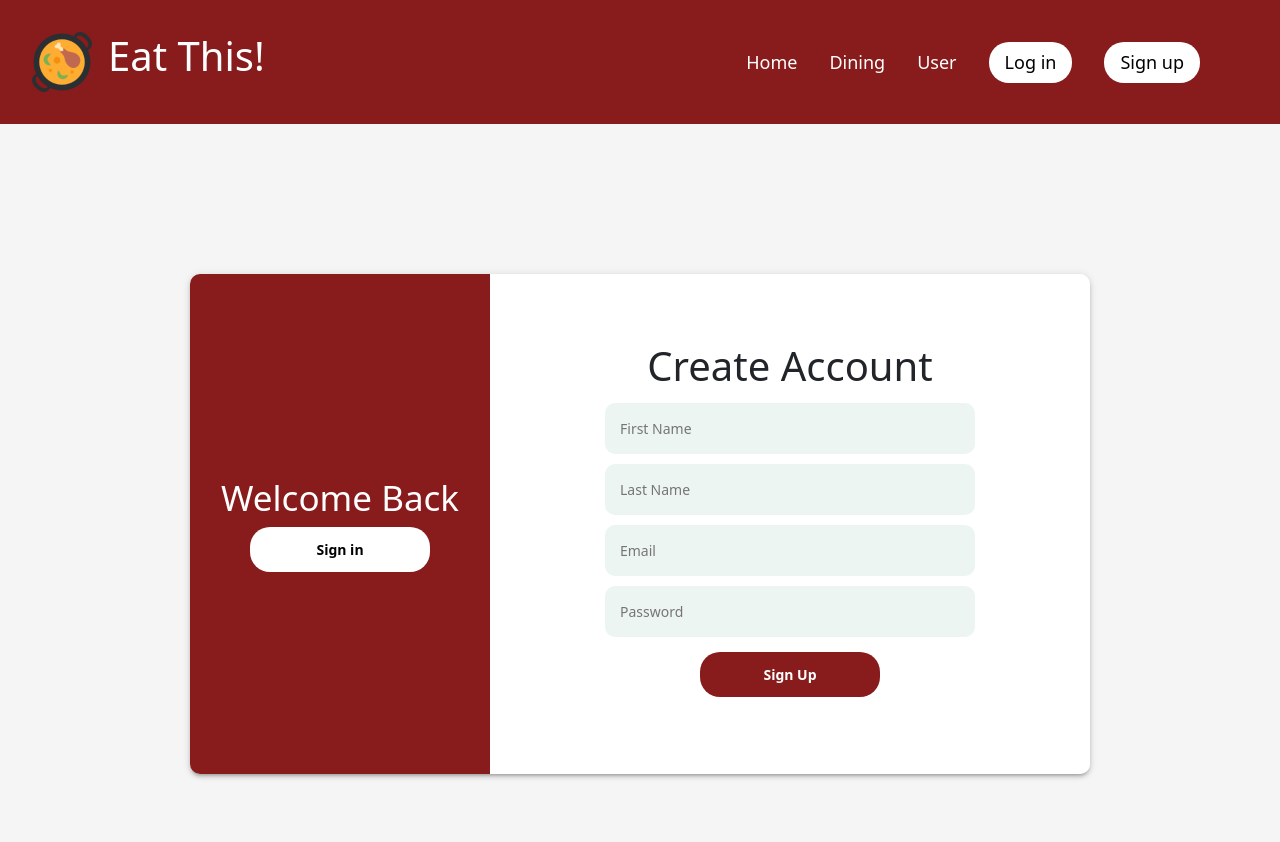
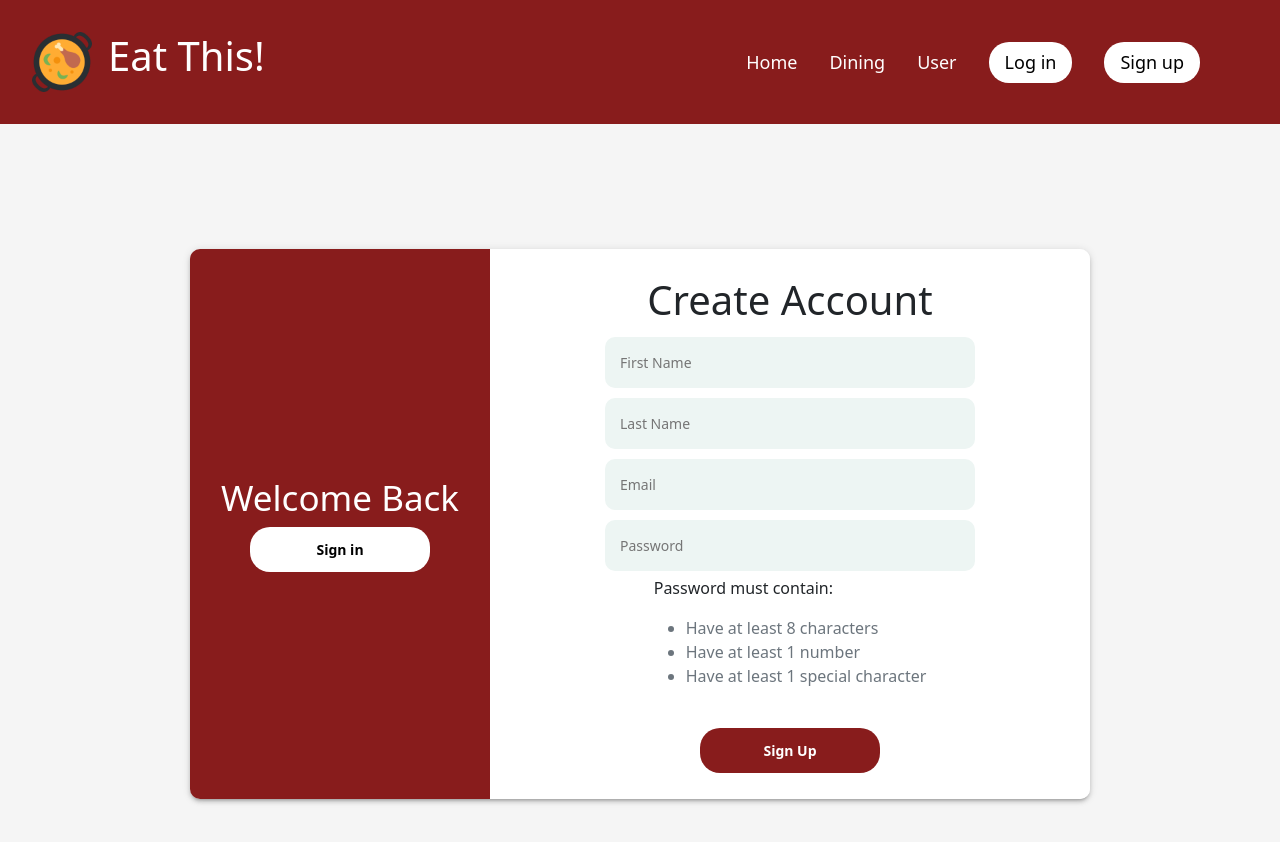
Before and after one commit to AryamanAgrawal/eat-this, a React (Create React App) app in the folder client/: page /signupPage in a window 1280 px wide. Shown: the top 842 px of the page. Built offline with nearby package versions, Linux system fonts and the light colour scheme; what survey-core would draw is missing.

Commit message:
Checks for password strength

```diff
--- /dev/null
+++ b/client/src/components/passwordStrengthIndicator.js
@@ -0,0 +1,36 @@
+import React from "react";
+
+const PasswordStrengthIndicator = ({
+    validity: { minChar, number, specialChar }
+}) => {
+    return (
+        <div className="password-meter text-left mb-4">
+            <p className="text-dark">Password must contain:</p>
+            <ul className="text-muted">
+                <PasswordStrengthIndicatorItem
+                    isValid={minChar}
+                    text="Have at least 8 characters"
+                />
+                <PasswordStrengthIndicatorItem
+                    isValid={number}
+                    text="Have at least 1 number"
+                />
+                <PasswordStrengthIndicatorItem
+                    isValid={specialChar}
+                    text="Have at least 1 special character"
+                />
+            </ul>
+        </div>
+    );
+};
+
+const PasswordStrengthIndicatorItem = ({ isValid, text }) => {
+    const highlightClass = isValid
+        ? "text-success"
+        : isValid !== null
+        ? "text-danger"
+        : "";
+    return <li className={highlightClass}>{text}</li>;
+};
+
+export default PasswordStrengthIndicator;
--- a/client/src/pages/signup.js
+++ b/client/src/pages/signup.js
@@ -2,9 +2,13 @@ import { useState } from "react";
 import { Link, useNavigate } from "react-router-dom";
 import styles from "./signupStyles.module.css";
 import { Circles } from "react-loader-spinner";
+import PasswordStrengthIndicator from "../components/passwordStrengthIndicator";
+
+const isNumberRegx = /\d/;
+// eslint-disable-next-line
+const specialCharacterRegx = /[ !@#$%^&*()_+\-=\[\]{};':"\\|,.<>\/?]/;
 
 const Signup = () => {
-
   const [data, setData] = useState({
     firstName: "",
     lastName: "",
@@ -14,22 +18,42 @@ const Signup = () => {
   const [error, setError] = useState("");
   const navigate = useNavigate();
   const [loading, setLoading] = useState(false);
+  const [passwordFocused, setPasswordFocused] = useState(true);
+  const [password, setPassword] = useState("");
+  const [passwordValidity, setPasswordValidity] = useState({
+    minChar: null,
+    number: null,
+    specialChar: null,
+  });
 
   const handleChange = ({ currentTarget: input }) => {
     setData({ ...data, [input.name]: input.value });
+  };
+
+  const onChangePassword = (password) => {
+    setPassword(password);
+
+    setPasswordValidity({
+      minChar: password.length >= 8 ? true : false,
+      number: isNumberRegx.test(password) ? true : false,
+      specialChar: specialCharacterRegx.test(password) ? true : false,
+    });
   };
 
   const handleSubmit = async (e) => {
     setLoading(true);
     e.preventDefault();
     try {
-      const response = await fetch("https://umasseatthis.herokuapp.com/register", {
-        method: "POST",
-        headers: {
-          "Content-Type": "application/json",
-        },
-        body: JSON.stringify(data),
-      });
+      const response = await fetch(
+        "https://umasseatthis.herokuapp.com/register",
+        {
+          method: "POST",
+          headers: {
+            "Content-Type": "application/json",
+          },
+          body: JSON.stringify(data),
+        }
+      );
       const responseData = await response.json();
       if (!response.ok) {
         throw new Error(responseData.message);
@@ -42,19 +66,13 @@ const Signup = () => {
     } catch (err) {
       setError(err.message);
     }
-
   };
 
   return (
     <div className={styles.signup_container}>
       {loading && (
         <div className={styles.overlay}>
-          <Circles
-            type="Circles"
-            color="#881c1c"
-            height={40}
-            width={40}
-          />
+          <Circles type="Circles" color="#881c1c" height={40} width={40} />
         </div>
       )}
       <div className={styles.signup_form_container}>
@@ -101,11 +119,15 @@ const Signup = () => {
               type="password"
               placeholder="Password"
               name="password"
-              onChange={handleChange}
-              value={data.password}
+              onFocus={() => setPasswordFocused(true)}
+              onChange={(e) => onChangePassword(e.target.value)}
+              value={password}
               required
               className={styles.input}
             />
+            {passwordFocused && (
+              <PasswordStrengthIndicator validity={passwordValidity} />
+            )}
             {error && <div className={styles.error_msg}>{error}</div>}
             <button type="submit" className={styles.red_btn}>
               Sign Up
--- a/client/src/pages/signupStyles.module.css
+++ b/client/src/pages/signupStyles.module.css
@@ -9,7 +9,7 @@
 
 .signup_form_container {
 	width: 900px;
-	height: 500px;
+	height:550px;
 	display: flex;
 	border-radius: 10px;
 	box-shadow: 0px 3px 3px -2px rgb(0 0 0 / 20%),
@@ -102,7 +102,7 @@
 .red_btn {
 	background-color: #881c1c;
 	color: white;
-	margin: 10px;
+
 }
 
 @media only screen and (max-width: 1200px) {
```
Also changed, not shown: 1 other file (tests, documents, lock files or other folders).
